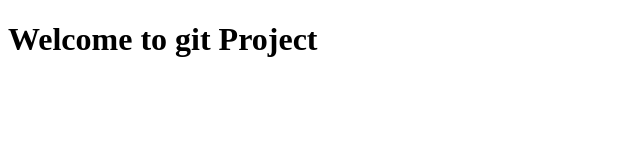
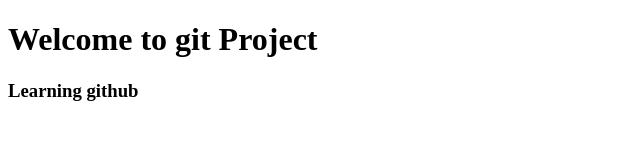
Before and after one commit to htet-lin19/github-demo, a plain HTML site: page index.html in a window 1280 px wide. Shown: the whole page, without its empty margins (0-640 px from the left). Drawn offline with Linux system fonts and the light colour scheme.

Commit message:
Add text

```diff
--- a/index.html
+++ b/index.html
@@ -8,5 +8,6 @@
 </head>
 <body>
     <h1>Welcome to git Project</h1>
+    <h3>Learning github</h3>
 </body>
 </html>
```
